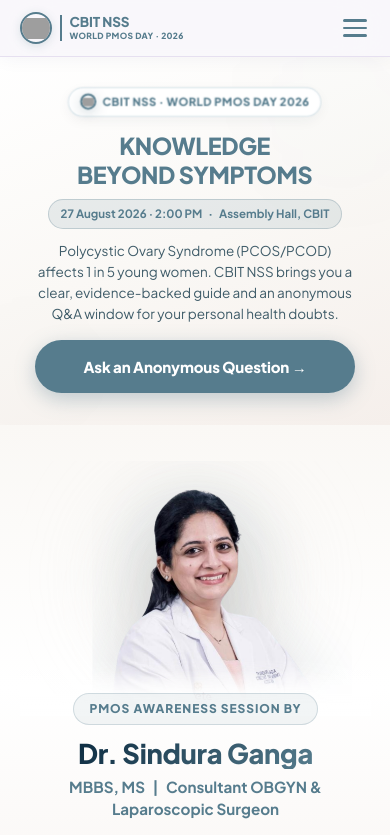
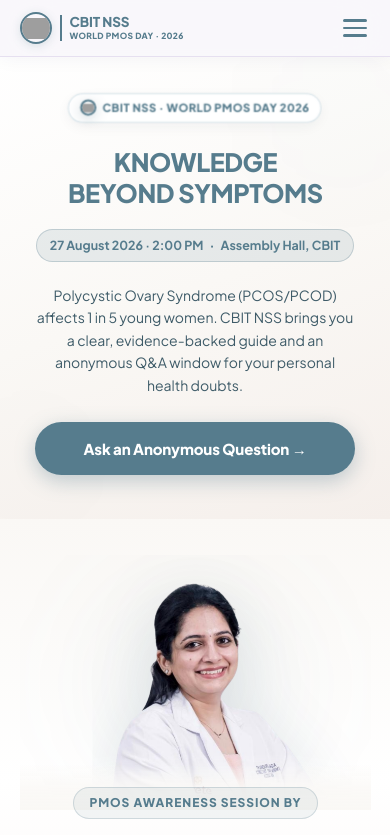
Before and after one commit to vroom0456/CBITNSS-World-PMOS-Day, a Next.js app: page / in a window 390 px wide. Shown: the top 835 px of the page. Built offline with nearby package versions, Linux system fonts and the light colour scheme; grey boxes are pictures that could not be loaded.

Commit message:
style(speaker): refine ambient background glow and seamless bottom fade

```diff
--- a/src/app/globals.css
+++ b/src/app/globals.css
@@ -310,30 +310,19 @@
     }
     .speaker-glow-backdrop {
       position: absolute;
-      width: 380px;
-      height: 380px;
+      width: 440px;
+      height: 440px;
       border-radius: 50%;
-      background: radial-gradient(circle, rgba(86, 124, 141, 0.22) 0%, rgba(245, 239, 235, 0.08) 55%, transparent 75%);
-      filter: blur(35px);
-      top: 45%;
+      background: radial-gradient(circle, rgba(86, 124, 141, 0.08) 0%, rgba(86, 124, 141, 0.02) 50%, transparent 75%);
+      filter: blur(55px);
+      top: 50%;
       left: 50%;
       transform: translate(-50%, -50%);
       z-index: 1;
       pointer-events: none;
-      animation: hero-blob 14s ease-in-out infinite;
     }
     .speaker-glow-secondary {
-      position: absolute;
-      width: 260px;
-      height: 260px;
-      border-radius: 50%;
-      background: radial-gradient(circle, rgba(248, 225, 205, 0.35) 0%, transparent 70%);
-      filter: blur(25px);
-      top: 65%;
-      left: 50%;
-      transform: translate(-50%, -50%);
-      z-index: 1;
-      pointer-events: none;
+      display: none;
     }
     .speaker-photo-cutout {
       position: relative;
@@ -343,22 +332,22 @@
       height: auto;
       object-fit: contain;
       display: block;
-      filter: drop-shadow(0 16px 36px rgba(12, 43, 64, 0.16));
-      -webkit-mask-image: linear-gradient(to bottom, rgba(0, 0, 0, 1) 48%, rgba(0, 0, 0, 0) 95%);
-      mask-image: linear-gradient(to bottom, rgba(0, 0, 0, 1) 48%, rgba(0, 0, 0, 0) 95%);
+      filter: drop-shadow(0 14px 32px rgba(12, 43, 64, 0.12));
+      -webkit-mask-image: linear-gradient(to bottom, rgba(0, 0, 0, 1) 52%, rgba(0, 0, 0, 0) 96%);
+      mask-image: linear-gradient(to bottom, rgba(0, 0, 0, 1) 52%, rgba(0, 0, 0, 0) 96%);
       transition: transform 0.4s var(--ease-spring), filter 0.4s ease;
     }
     .speaker-photo-cutout:hover {
       transform: scale(1.02) translateY(-3px);
-      filter: drop-shadow(0 22px 46px rgba(12, 43, 64, 0.22));
+      filter: drop-shadow(0 20px 42px rgba(12, 43, 64, 0.18));
     }
     .speaker-bottom-fade {
       position: absolute;
       bottom: 0;
       left: -20%;
       right: -20%;
-      height: 110px;
-      background: linear-gradient(to top, #F5EFEB 0%, rgba(245, 239, 235, 0.9) 45%, transparent 100%);
+      height: 100px;
+      background: linear-gradient(to top, #FAF8F5 0%, rgba(250, 248, 245, 0.8) 50%, transparent 100%);
       z-index: 3;
       pointer-events: none;
     }
@@ -390,22 +379,18 @@
         margin: 0 auto -2.2rem !important;
       }
       .speaker-glow-backdrop {
-        width: 260px;
-        height: 260px;
-        max-width: 80vw;
-        max-height: 80vw;
+        width: 280px;
+        height: 280px;
+        max-width: 85vw;
+        max-height: 85vw;
         left: 50% !important;
-        top: 45% !important;
+        top: 50% !important;
         transform: translate(-50%, -50%) !important;
+        filter: blur(45px);
+        background: radial-gradient(circle, rgba(86, 124, 141, 0.09) 0%, rgba(86, 124, 141, 0.02) 55%, transparent 75%) !important;
       }
       .speaker-glow-secondary {
-        width: 200px;
-        height: 200px;
-        max-width: 70vw;
-        max-height: 70vw;
-        left: 50% !important;
-        top: 55% !important;
-        transform: translate(-50%, -50%) !important;
+        display: none !important;
       }
       .speaker-photo-cutout {
         max-width: 260px !important;
@@ -425,7 +410,7 @@
         left: -100px;
         right: -100px;
         height: 48px;
-        background: linear-gradient(to top, #FFFFFF 0%, rgba(255, 255, 255, 0.85) 50%, transparent 100%);
+        background: linear-gradient(to top, #FAF8F5 0%, rgba(250, 248, 245, 0.75) 50%, transparent 100%);
         z-index: 3;
         pointer-events: none;
       }
@@ -936,12 +921,13 @@
          Hierarchy: badge → event → H1 → body → CTA
       ───────────────────────────────────────────────────────── */
       /* ─────────────────────────────────────────────────────────
-         HERO — compact, scaled for mobile
+         HERO — compact, scaled for mobile with balanced vertical rhythm
+         Hierarchy: badge → event → H1 → body → CTA
       ───────────────────────────────────────────────────────── */
       #hero {
         min-height: unset !important;
         height: auto !important;
-        padding: 44px 20px 36px;
+        padding: clamp(42px, 6.5vw, 54px) 20px clamp(44px, 6.5vw, 56px) !important;
         text-align: center;
         background: linear-gradient(160deg, #FFFFFF 0%, #FAF8F5 50%, #F5EFEB 100%);
         position: relative;
@@ -969,17 +955,19 @@
         border: 1.5px solid var(--soft-teal-border);
         padding: 4px 11px; border-radius: 9999px;
         font-size: 11px; font-weight: 800; color: var(--nss-navy);
-        margin: 0 auto 10px; box-shadow: 0 4px 14px rgba(31,50,61,0.06);
+        margin: 0 auto clamp(20px, 3.2vw, 26px) !important;
+        box-shadow: 0 4px 14px rgba(31,50,61,0.06);
         letter-spacing: 0.04em; text-transform: uppercase;
       }
       .nss-hero-badge img { width: 16px; height: 16px; border-radius: 50%; }
 
       /* H1 — compact typography for mobile */
       .hero-h1, #hero h1 {
-        font-size: clamp(20px, 6vw, 26px) !important;
-        line-height: 1.25 !important; font-weight: 800 !important;
+        font-size: clamp(22px, 6.5vw, 30px) !important;
+        line-height: 1.22 !important; font-weight: 800 !important;
         letter-spacing: -0.015em !important; text-align: center !important;
-        color: var(--nss-navy); margin-bottom: 10px !important;
+        color: var(--nss-navy);
+        margin-bottom: clamp(20px, 3.2vw, 26px) !important;
         word-break: normal; overflow-wrap: break-word; max-width: 100%;
         opacity: 0; animation: scale-in 0.4s 0.1s var(--ease-out) forwards !important;
         will-change: opacity, transform;
@@ -991,10 +979,10 @@
         display: inline-flex; align-items: center; flex-wrap: wrap; gap: 6px;
         background: rgba(86, 124, 141, 0.12);
         border: 1.5px solid rgba(86, 124, 141, 0.28);
-        padding: 4px 12px; border-radius: 9999px;
-        font-size: 11.5px !important; font-weight: 700 !important;
+        padding: 5px 13px; border-radius: 9999px;
+        font-size: clamp(11.5px, 3.2vw, 13px) !important; font-weight: 700 !important;
         color: var(--nss-navy) !important;
-        margin: 0 auto 12px !important; justify-content: center;
+        margin: 0 auto clamp(22px, 4vw, 28px) !important; justify-content: center;
         opacity: 0; animation: fade-in 0.4s 0.15s var(--ease-out) forwards !important;
         will-change: opacity;
       }
@@ -1003,10 +991,12 @@
 
       /* Body description */
       .hero-desc {
-        font-size: 13.5px !important; line-height: 1.55 !important;
+        font-size: clamp(13.5px, 3.6vw, 15px) !important;
+        line-height: 1.6 !important;
         font-weight: 400 !important; color: var(--text-body) !important;
-        text-align: center !important; margin: 0 auto 16px !important;
-        max-width: 90% !important; opacity: 0;
+        text-align: center !important;
+        margin: 0 auto clamp(26px, 4.5vw, 34px) !important;
+        max-width: min(520px, 92%) !important; opacity: 0;
         animation: fade-in 0.4s 0.2s ease forwards !important;
         will-change: opacity;
       }
```
